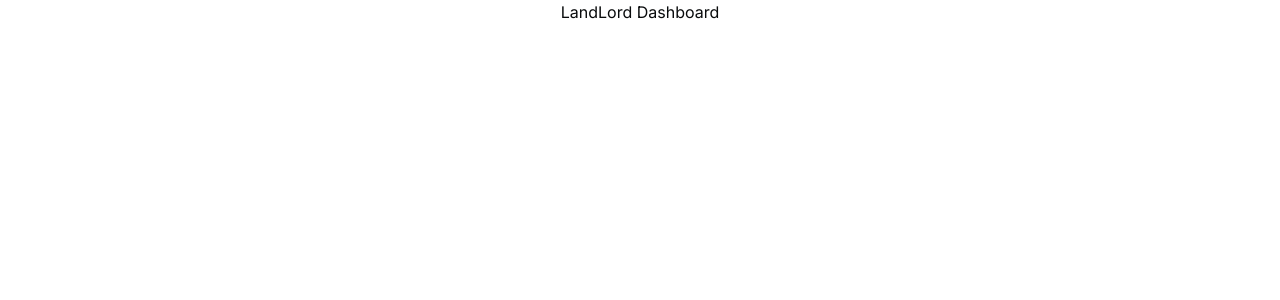
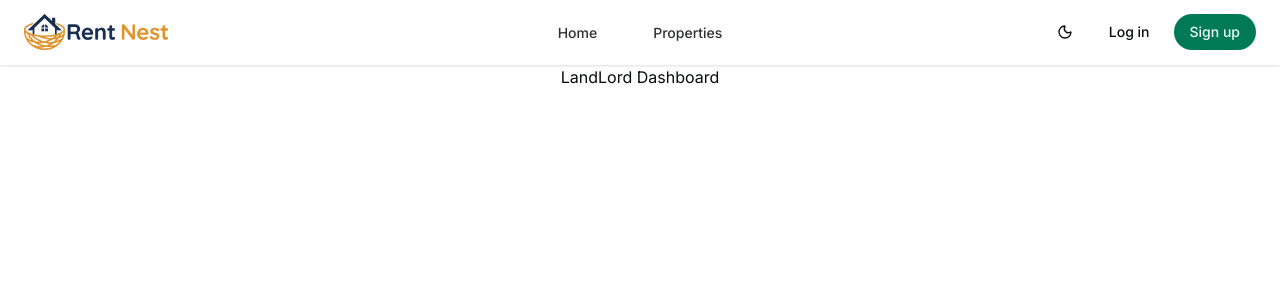
Before and after one commit to mjh-shikder/A05-Level-2-RentNest_Frontend, a Next.js app: page /dashboard/landlord in a window 1280 px wide. Shown: the top 300 px of the page. Built offline with nearby package versions, Linux system fonts and the light colour scheme; no server answers.

Commit message:
feat: Navbar, logout, light & dark theme

```diff
--- a/app/(authGroup)/_authActions/authActions.ts
+++ b/app/(authGroup)/_authActions/authActions.ts
@@ -49,8 +49,26 @@ export const loginAction = async (prevState: LoginState, formData: FormData) =>
         cookieStore.set("accessToken", result.data.accessToken, {
             httpOnly: true,
             maxAge: 60 * 60 * 24,
-            sameSite: "lax"
+            sameSite: "lax",
+            secure: process.env.NODE_ENV === "production",
+            path: "/",
         })
+
+        cookieStore.set(
+            "userInfo",
+            JSON.stringify({
+                name: result.data.user.name,
+                role: result.data.user.role,
+                avatar: result.data.user.avatar,
+            }),
+            {
+                httpOnly: true,
+                maxAge: 60 * 60 * 24,
+                sameSite: "lax",
+                secure: process.env.NODE_ENV === "production",
+                path: "/",
+            },
+        )
 
         redirect('/')
 
@@ -83,6 +101,13 @@ export const loginAction = async (prevState: LoginState, formData: FormData) =>
 
 
 };
+
+export const logoutAction = async () => {
+    const cookieStore = await cookies()
+    cookieStore.delete("accessToken")
+    cookieStore.delete("userInfo")
+    redirect("/login")
+}
 
 
 export type RegisterState = {
--- a/app/layout.tsx
+++ b/app/layout.tsx
@@ -2,7 +2,10 @@ import type { Metadata } from "next";
 import {Inter } from "next/font/google";
 import "./globals.css";
 import { cn } from "@/lib/utils";
-import { Toaster } from "sonner";
+import { Toaster } from "@/components/ui/sonner";
+import Navbar from "@/components/shared/Navbar";
+import ThemeProvider from "@/components/shared/ThemeProvider";
+import { Suspense } from "react";
 
 const inter = Inter({subsets:['latin'],variable:'--font-sans'});
 
@@ -16,11 +19,24 @@ export default function RootLayout({ children }: LayoutProps<"/">) {
   return (
     <html
       lang="en"
+      suppressHydrationWarning
       className={cn("h-full", "antialiased", "font-sans", inter.variable)}
     >
       <body className="min-h-full flex flex-col">
-        <Toaster position="top-center" richColors></Toaster>
-        {children}
+        <ThemeProvider>
+          <Suspense
+            fallback={
+              <div
+                aria-hidden="true"
+                className="h-16 border-b border-white/30 bg-white/10 backdrop-blur-xl"
+              />
+            }
+          >
+            <Navbar />
+          </Suspense>
+          {children}
+          <Toaster position="top-center" richColors />
+        </ThemeProvider>
       </body>
     </html>
   );
--- /dev/null
+++ b/components/shared/Navbar.tsx
@@ -0,0 +1,31 @@
+import { cookies } from "next/headers";
+import NavbarClient, { type NavbarUser } from "./NavbarClient";
+
+const isUserRole = (role: unknown): role is NavbarUser["role"] =>
+  role === "TENANT" || role === "LANDLORD" || role === "ADMIN";
+
+const Navbar = async () => {
+  const cookieStore = await cookies();
+  const isAuthenticated = cookieStore.has("accessToken");
+  let user: NavbarUser | null = null;
+
+  if (isAuthenticated) {
+    try {
+      const userInfo = JSON.parse(
+        cookieStore.get("userInfo")?.value ?? "{}",
+      ) as Record<string, unknown>;
+
+      user = {
+        name: typeof userInfo.name === "string" ? userInfo.name : "Account",
+        role: isUserRole(userInfo.role) ? userInfo.role : "TENANT",
+        avatar: typeof userInfo.avatar === "string" ? userInfo.avatar : "",
+      };
+    } catch {
+      user = { name: "Account", role: "TENANT", avatar: "" };
+    }
+  }
+
+  return <NavbarClient user={user} isAuthenticated={isAuthenticated} />;
+};
+
+export default Navbar;
--- /dev/null
+++ b/components/shared/NavbarClient.tsx
@@ -0,0 +1,181 @@
+"use client";
+
+import Image from "next/image";
+import Link from "next/link";
+import { usePathname } from "next/navigation";
+import { useTheme } from "next-themes";
+import { ChevronDown, LogOut, Moon, Sun, UserRound } from "lucide-react";
+import { logoutAction } from "@/app/(authGroup)/_authActions/authActions";
+
+export type NavbarUser = {
+  name: string;
+  role: "TENANT" | "LANDLORD" | "ADMIN";
+  avatar: string;
+};
+
+const navLinks = [
+  { href: "/", label: "Home" },
+  { href: "/properties", label: "Properties" },
+];
+
+const dashboardByRole: Record<NavbarUser["role"], string> = {
+  TENANT: "/dashboard/tenant",
+  LANDLORD: "/dashboard/landlord",
+  ADMIN: "/dashboard/admin",
+};
+
+const roleLabel: Record<NavbarUser["role"], string> = {
+  TENANT: "Tenant",
+  LANDLORD: "Landlord",
+  ADMIN: "Admin",
+};
+
+const getInitials = (name: string) =>
+  name
+    .trim()
+    .split(/\s+/)
+    .slice(0, 2)
+    .map((part) => part[0]?.toUpperCase())
+    .join("") || "U";
+
+const NavbarClient = ({
+  user,
+  isAuthenticated,
+}: {
+  user: NavbarUser | null;
+  isAuthenticated: boolean;
+}) => {
+  const pathname = usePathname();
+  const { resolvedTheme, setTheme } = useTheme();
+  const isDark = resolvedTheme === "dark";
+
+  // The login and registration screens use full-screen backgrounds and keep
+  // their existing focused layout without the site navigation.
+  if (pathname === "/login" || pathname === "/register") return null;
+
+  const avatarUrl = user?.avatar
+    ? /^https?:\/\//i.test(user.avatar)
+      ? user.avatar
+      : `https://${user.avatar}`
+    : "";
+
+  return (
+    <header className="sticky top-0 z-50 border-b border-white/30 bg-white/10 shadow-sm backdrop-blur-xl dark:bg-black/10">
+      <div className="mx-auto grid min-h-16 w-full max-w-7xl grid-cols-[1fr_auto] items-center gap-2 px-4 py-2 sm:grid-cols-[1fr_auto_1fr] sm:gap-3 sm:px-6 sm:py-0">
+        <Link href="/" aria-label="Rent Nest home" className="w-fit">
+          <Image
+            src={isDark ? "/ren_nest-Logo-Dark.png" : "/ren_nest-Logo-Light.png"}
+            alt="Rent Nest"
+            width={160}
+            height={40}
+            priority
+            className="h-7 w-auto object-contain sm:h-9"
+          />
+        </Link>
+
+        <nav
+          aria-label="Main navigation"
+          className="col-span-2 row-start-2 justify-self-center sm:col-span-1 sm:row-start-auto"
+        >
+          <ul className="flex items-center gap-2 sm:gap-6">
+            {navLinks.map(({ href, label }) => {
+              const isActive =
+                href === "/" ? pathname === "/" : pathname.startsWith(href);
+
+              return (
+                <li key={href}>
+                  <Link
+                    href={href}
+                    aria-current={isActive ? "page" : undefined}
+                    className="rounded-full px-3 py-2 text-sm font-medium text-foreground/85 transition-colors hover:bg-white/15 hover:text-foreground focus-visible:outline-none focus-visible:ring-2 focus-visible:ring-ring sm:px-4"
+                  >
+                    {label}
+                  </Link>
+                </li>
+              );
+            })}
+          </ul>
+        </nav>
+
+        <div className="col-start-2 row-start-1 flex items-center justify-self-end gap-2 sm:col-auto sm:row-auto">
+          <button
+            type="button"
+            onClick={() => setTheme(isDark ? "light" : "dark")}
+            aria-label={`Switch to ${isDark ? "light" : "dark"} theme`}
+            title={`Switch to ${isDark ? "light" : "dark"} theme`}
+            className="inline-flex size-10 items-center justify-center rounded-full border border-white/30 bg-white/10 text-foreground transition-colors hover:bg-white/20 focus-visible:outline-none focus-visible:ring-2 focus-visible:ring-ring"
+          >
+            {isDark ? <Sun className="size-4" /> : <Moon className="size-4" />}
+          </button>
+
+          {isAuthenticated && user ? (
+            <details className="group relative">
+              <summary
+                aria-label="Open account menu"
+                className="flex size-10 cursor-pointer list-none items-center justify-center rounded-full border border-white/30 bg-white/10 text-foreground marker:hidden transition-colors hover:bg-white/20 focus-visible:outline-none focus-visible:ring-2 focus-visible:ring-ring [&::-webkit-details-marker]:hidden"
+              >
+                {avatarUrl ? (
+                  <Image
+                    src={avatarUrl}
+                    alt={`${user.name}'s avatar`}
+                    width={40}
+                    height={40}
+                    unoptimized
+                    className="size-full rounded-full object-cover"
+                  />
+                ) : (
+                  <span className="text-xs font-semibold" aria-hidden="true">
+                    {getInitials(user.name)}
+                  </span>
+                )}
+                <ChevronDown className="absolute -bottom-0.5 -right-1 size-3 rounded-full bg-background text-foreground group-open:rotate-180" />
+              </summary>
+
+              <div className="absolute right-0 mt-3 w-60 rounded-xl border border-white/30 bg-background/90 p-2 text-foreground shadow-xl backdrop-blur-xl">
+                <div className="border-b border-border px-3 py-2">
+                  <p className="truncate text-sm font-semibold">{user.name}</p>
+                  <p className="text-xs text-muted-foreground">
+                    {roleLabel[user.role]}
+                  </p>
+                </div>
+                <Link
+                  href={dashboardByRole[user.role]}
+                  className="mt-2 flex items-center gap-2 rounded-lg px-3 py-2 text-sm transition-colors hover:bg-accent"
+                >
+                  <UserRound className="size-4" />
+                  Dashboard
+                </Link>
+                <form action={logoutAction}>
+                  <button
+                    type="submit"
+                    className="flex w-full items-center gap-2 rounded-lg px-3 py-2 text-left text-sm text-destructive transition-colors hover:bg-destructive/10"
+                  >
+                    <LogOut className="size-4" />
+                    Log out
+                  </button>
+                </form>
+              </div>
+            </details>
+          ) : (
+            <div className="flex items-center gap-1 sm:gap-2">
+              <Link
+                href="/login"
+                className="rounded-full px-3 py-2 text-sm font-medium text-foreground hover:bg-white/15 sm:px-4"
+              >
+                Log in
+              </Link>
+              <Link
+                href="/register"
+                className="hidden rounded-full bg-primary px-4 py-2 text-sm font-medium text-primary-foreground transition-colors hover:bg-primary/80 sm:inline-flex"
+              >
+                Sign up
+              </Link>
+            </div>
+          )}
+        </div>
+      </div>
+    </header>
+  );
+};
+
+export default NavbarClient;
--- /dev/null
+++ b/components/shared/ThemeProvider.tsx
@@ -0,0 +1,12 @@
+"use client";
+
+import { ThemeProvider as NextThemeProvider } from "next-themes";
+import type { ReactNode } from "react";
+
+const ThemeProvider = ({ children }: { children: ReactNode }) => (
+  <NextThemeProvider attribute="class" defaultTheme="system" enableSystem>
+    {children}
+  </NextThemeProvider>
+);
+
+export default ThemeProvider;
```
